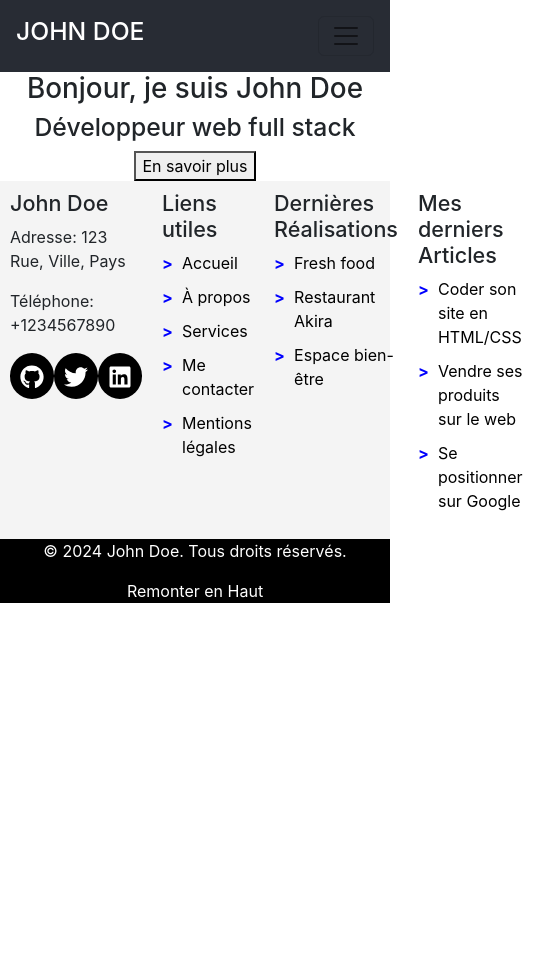
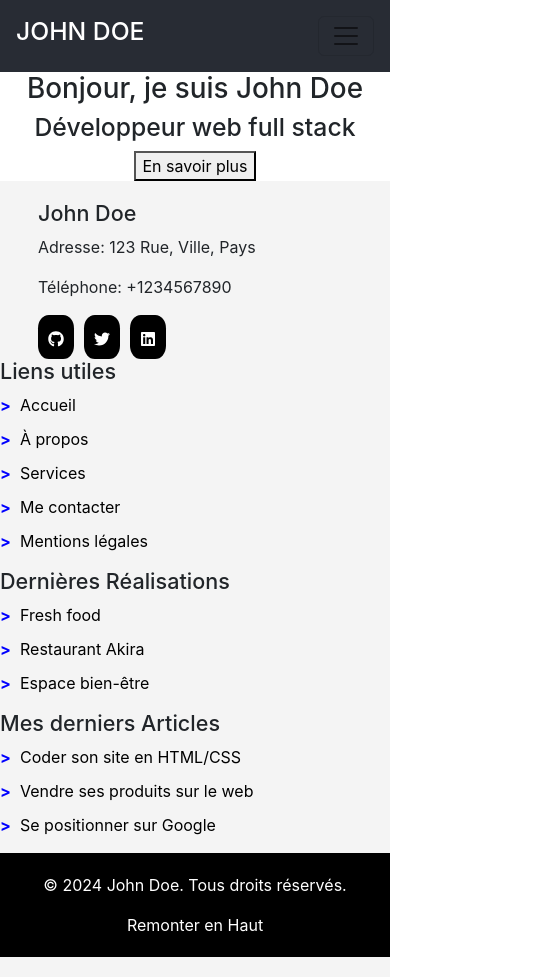
Before and after one commit to DS30190/optimisez, a React (Create React App) app: page / in a window 390 px wide. Shown: the whole page, 533 px wide, since content can reach past the window. Before the commit the page ends 844 px from the top, so only its background shows below. Built offline with nearby package versions, Linux system fonts and the light colour scheme.

Commit message:
add footresponsive

```diff
--- a/src/App.css
+++ b/src/App.css
@@ -56,47 +56,36 @@
   color: black;
 }
 
+/* Styles généraux du footer */
+.App-footer {
+  background-color: #f4f4f4;
+  padding: 20px 0;
+}
 
-
-
-
-.App-footer {
-
-  background-color: #f4f4f4;
-}
-.columns {
-  display: flex;
-  align-items: flex-start;
-  justify-content: space-around;
-}
-.footer-column {
- align-content: space-between;
- text-align: left;
-  padding: 10px;
-}
-.footer-column a {
+/* Style des liens dans les colonnes */
+#contact-info a, #useful-links a, #latest-projects a, #latest-posts a {
   text-decoration: none;
-}
-.footer-bottom {
-  background-color: black;
-  color: white;
-  text-align: center;
-}
-.footer-bottom a {
-  text-decoration: none;
-  color: white;
-}
-.footer-column ul {
-  list-style-type: none;
-  padding-left: 0;
+  color: black;
   text-align: left;
 }
-.footer-column li {
+
+/* Style pour la liste des liens */
+#contact-info ul, #useful-links ul, #latest-projects ul, #latest-posts ul {
+  list-style-type: none;
+  padding: 0;
+  text-align: left;
+}
+
+/* Style des éléments de liste dans les colonnes */
+#contact-info li, #useful-links li, #latest-projects li, #latest-posts li {
   position: relative;
   margin-bottom: 10px;
   padding-left: 20px;
+  text-align: left;
 }
-.footer-column li::before {
+
+/* Style pour les flèches avant les éléments de liste */
+#contact-info li::before, #useful-links li::before, #latest-projects li::before, #latest-posts li::before {
   content: '>';
   color: blue;
   font-weight: bold;
@@ -104,20 +93,60 @@
   left: 0;
   top: 0;
 }
+
+/* Style des icônes sociales */
 .social-icons {
   display: flex;
-  justify-content: space-around;
+  justify-content: flex-start;
   align-items: center;
+  gap: 10px;
 }
 
 .social-icons a {
   display: inline-block;
   background-color: black;
   padding: 10px;
-  border-radius: 50%;
+  border-radius: 30%;
+
 }
 
+/* Style pour les icônes sociales */
 .social-icons a svg {
-  font-size: 24px;
+  font-size: 16px;
+  color: white;
+
+}
+
+/* Style pour le conteneur des colonnes */
+.columns {
+  display: flex;
+  flex-wrap: wrap; /* Permet aux colonnes de passer à la ligne si l'espace est insuffisant */
+  justify-content: space-around; /* Répartit les colonnes uniformément horizontalement */
+}
+
+/* Style des colonnes */
+.footer-column {
+  flex: 1 1 250px; /* Définit la largeur minimale, préférée et maximale de la colonne */
+  padding: 10px;
+}
+
+/* Style pour le texte du bas du footer */
+.footer-bottom {
+  background-color: black;
+  color: white;
+  text-align: center;
+  padding: 20px 0;
+}
+
+/* Style pour les liens du bas du footer */
+.footer-bottom a {
+  text-decoration: none;
   color: white;
 }
+ #useful-links h4, #latest-projects h4, #latest-posts h4 {
+  text-align: left;
+}
+#contact-info {
+  padding-left: 50px;
+  text-align: left;
+}
--- a/src/App.js
+++ b/src/App.js
@@ -51,8 +51,8 @@ function App() {
       </Routes>
 
       <footer className="App-footer">
-        <div className="columns">
-          <div className="footer-column">
+    <div className="row">
+      <div id="contact-info" className="col-12 col-sm-6 col-lg-3">
         <h4>John Doe</h4>
         <p>Adresse: 123 Rue, Ville, Pays</p>
         <p>Téléphone: +1234567890</p>
@@ -63,18 +63,18 @@ function App() {
         </div>
       </div>
 
-          <div className="footer-column">
+      <div id="useful-links" className="col-12 col-sm-6 col-lg-3">
         <h4>Liens utiles</h4>
         <ul>
-              <li><Link className="text"  to="/">Accueil</Link></li>
-              <li><Link className="text"  to="/services">À propos</Link></li>
-              <li><Link className="text"  to="/services">Services</Link></li>
-              <li><Link className="text"  to="/contact">Me contacter</Link></li>
-              <li><Link className="text"  to="/mentions">Mentions légales</Link></li>
+          <li><Link className="text" to="/">Accueil</Link></li>
+          <li><Link className="text" to="/services">À propos</Link></li>
+          <li><Link className="text" to="/services">Services</Link></li>
+          <li><Link className="text" to="/contact">Me contacter</Link></li>
+          <li><Link className="text" to="/mentions">Mentions légales</Link></li>
         </ul>
       </div>
 
-          <div className="footer-column">
+      <div id="latest-projects" className="col-12 col-sm-6 col-lg-3">
         <h4>Dernières Réalisations</h4>
         <ul>
           <li><a className="text" href="/fresh">Fresh food</a></li>
@@ -83,7 +83,7 @@ function App() {
         </ul>
       </div>
 
-          <div className="footer-column">
+      <div id="latest-posts" className="col-12 col-sm-6 col-lg-3">
         <h4>Mes derniers Articles</h4>
         <ul>
           <li><a className="text" href="/fresh">Coder son site en HTML/CSS</a></li>
@@ -98,6 +98,7 @@ function App() {
       <a href="#top">Remonter en Haut</a>
     </div>
 </footer>
+
     </div>
   );
 }
```
Lines whose indentation alone changed are shown as unchanged.
